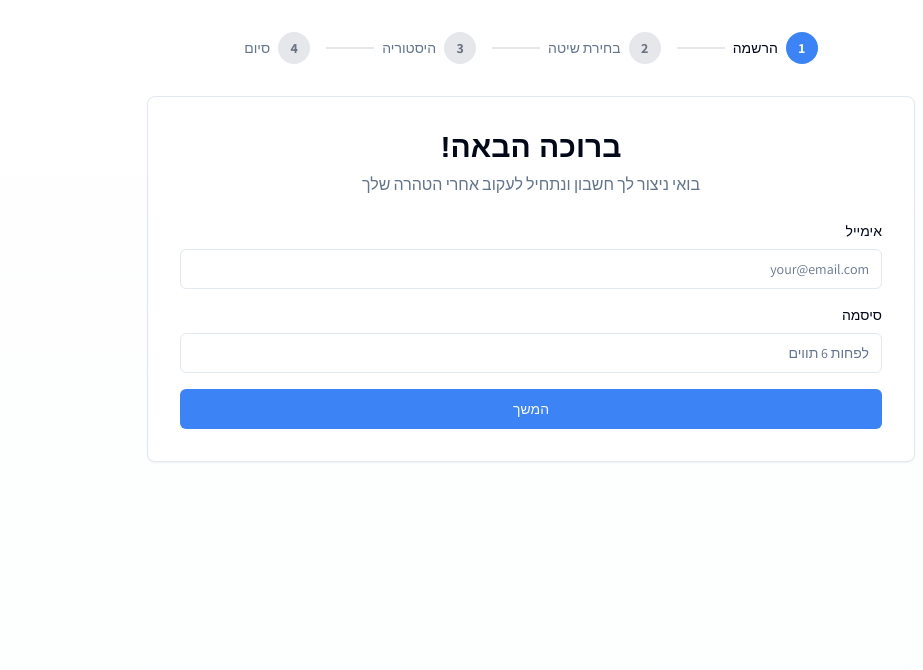
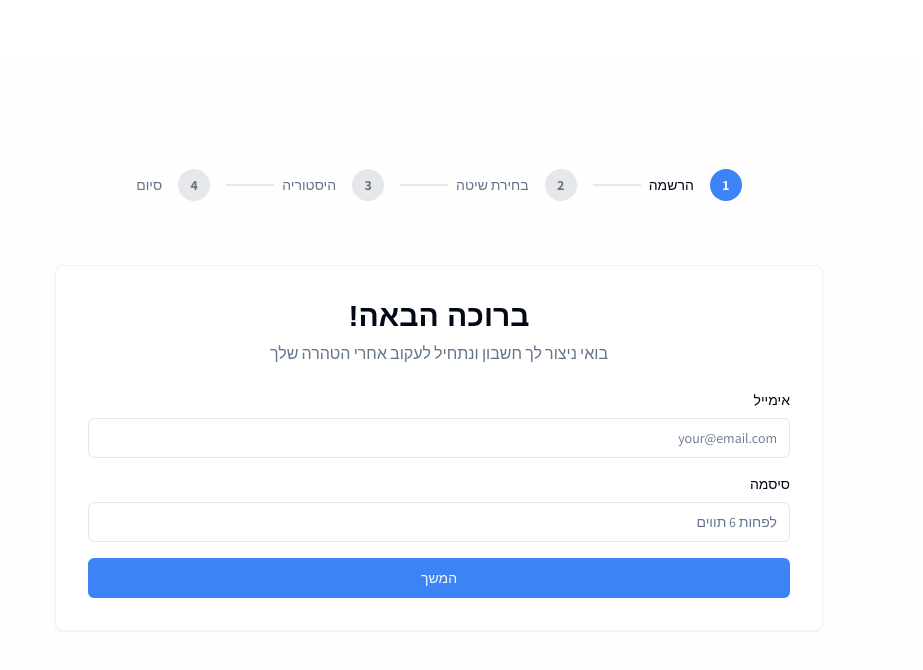
Before and after one commit to Shaked1/tahara-calendar2, a Next.js app: page /onboarding in a window 1280 px wide. Shown: the top 670 px of the page, without its empty margins (357-1280 px from the left). Built offline with nearby package versions, Linux system fonts and the light colour scheme; a web font is replaced by a local one; what @supabase/auth-helpers-nextjs, tailwindcss-rtl would draw is missing.

Commit message:
Update page.tsx

```diff
--- a/src/app/onboarding/page.tsx
+++ b/src/app/onboarding/page.tsx
@@ -3,7 +3,8 @@
  */
 
 'use client';
-export const dynamic = 'force-dynamic';
+// 💡 שימי לב: מחקנו מפה את ה-export const dynamic שגרם לבעיות ב-Build הקודם!
+// הפיכת ה-Layout הכללי ל-force-dynamic תטפל בזה בצורה הרבה יותר נקייה.
 
 import { useState } from 'react';
 import { useRouter } from 'next/navigation';
@@ -64,7 +65,7 @@ export default function OnboardingPage() {
             timezone: 'Asia/Jerusalem',
             location_name: 'ירושלים',
             onboarding_completed: false,
-          }as any);
+          } as any);
 
         if (profileError) throw profileError;
 
@@ -103,12 +104,13 @@ export default function OnboardingPage() {
     }
   };
 
-  const handleHistoryComplete = async (entries: any[]) => {
+  const handleHistoryComplete = async (entries: any[] = []) => {
     if (!userId) return;
 
     setLoading(true);
     try {
-      // שמירת כל הוסתות
+      // שמירת הוסתות רק אם המשתמשת אכן הכניסה נתונים
+      if (entries && entries.length > 0) {
         for (const entry of entries) {
           await addVesetEvent(
             userId,
@@ -117,8 +119,9 @@ export default function OnboardingPage() {
             entry.onah
           );
         }
+      }
 
-      // סימון onboarding כהושלם
+      // סימון onboarding כהושלם (קורה בכל מקרה, גם ללא וסתות)
       const { error } = await (supabase
         .from('users_profile') as any)
         .update({ onboarding_completed: true })
@@ -140,19 +143,24 @@ export default function OnboardingPage() {
   };
 
 return (
-    <div className="min-h-screen bg-gradient-to-b from-background to-secondary/20 py-8 px-4">
-      <div className="max-w-3xl mx-auto">
-        {/* Progress Bar */}
-        <div className="mb-8">
+    /* במחשב: py-8 (הרווח המקורי מהגג). במובייל: min-h-[100dvh] ורווח קטן py-4 שלא יקטע */
+    <div className="min-h-[100dvh] md:min-h-screen bg-gradient-to-b from-background to-secondary/20 py-4 md:py-8 px-4 flex flex-col justify-start md:justify-center font-sans antialiased">
+      {/* במחשב: max-w-3xl המקורי שלך. במובייל: מתכווץ אוטומטית ל-max-w-xl כדי להתאים למסך */}
+      <div className="w-full max-w-xl md:max-w-3xl mx-auto flex flex-col gap-4 md:gap-8">
+
+        {/* Progress Bar: במחשב הוא מרווח כמו קודם, במובייל הוא מתנקה מסביב כדי לחסוך מקום */}
+        <div className="w-full p-3 md:p-0 md:bg-transparent md:border-none md:shadow-none bg-background/60 backdrop-blur-sm rounded-xl border border-border/40 shadow-sm mb-0 md:mb-8">
           <div className="flex items-center justify-center gap-2">
             {['הרשמה', 'בחירת שיטה', 'היסטוריה', 'סיום'].map((label, index) => {
               const stepIndex = ['auth', 'method', 'history', 'complete'].indexOf(step);
               const isActive = index <= stepIndex;
+              const isCurrent = index === stepIndex;
 
               return (
-                <div key={label} className="flex items-center">
+                <div key={label} className="flex items-center flex-1 md:flex-initial justify-center">
+                  <div className="flex flex-col sm:flex-row items-center gap-1 sm:gap-2 text-center">
                     <div
-                    className={`w-8 h-8 rounded-full flex items-center justify-center text-sm font-bold ${
+                      className={`w-7 h-7 sm:w-8 sm:h-8 rounded-full flex items-center justify-center text-xs sm:text-sm font-bold transition-all ${
                         isActive
                           ? 'bg-primary text-primary-foreground'
                           : 'bg-gray-200 text-gray-500'
@@ -160,19 +168,24 @@ export default function OnboardingPage() {
                     >
                       {index + 1}
                     </div>
-                  <span className={`mr-2 text-sm ${isActive ? 'font-medium' : 'text-muted-foreground'}`}>
+                    {/* במובייל מציג רק את השלב הנוכחי כדי שלא יישבר, במחשב (md) מציג תמיד את הכל כמו בעיצוב הישן */}
+                    <span className={`text-[11px] sm:text-xs md:text-sm mr-2 ${
+                      isActive ? 'font-medium' : 'text-muted-foreground'
+                    } ${isCurrent ? 'block' : 'hidden md:inline-block'}`}>
                       {label}
                     </span>
-                  {index < 3 && <div className="w-12 h-0.5 bg-gray-200 mx-2" />}
+                  </div>
+                  {index < 3 && <div className={`w-8 sm:w-12 h-0.5 mx-1 sm:mx-2 ${index < stepIndex ? 'bg-primary' : 'bg-gray-200'}`} />}
                 </div>
               );
             })}
           </div>
         </div>
 
-        {/* Content */}
-        <Card>
-          <CardContent className="p-8">
+        {/* Content Card */}
+        <Card className="md:border md:shadow-sm border-border/50">
+          {/* פדינג: במחשב p-8 בדיוק כמו בעיצוב הישן. במובייל (מסכים קטנים מ-md) הוא יורד ל-p-5 כדי למנוע את קטיעת המסך */}
+          <CardContent className="p-5 md:p-8">
             {step === 'auth' && (
               <div className="space-y-6">
                 <div className="text-center space-y-2">
@@ -222,10 +235,13 @@ export default function OnboardingPage() {
                   </p>
                 </div>
 
+                {/* במובייל מגביל גובה עם גלילה פנימית כדי שהכפתור לא ייחתך, במחשב נפתח רגיל */}
+                <div className="max-h-[50vh] md:max-h-none overflow-y-auto md:overflow-visible px-1">
                   <MethodSelector
                     onSelect={setHalachicSettings}
                     initialSettings={halachicSettings}
                   />
+                </div>
 
                 <Button onClick={handleMethodComplete} className="w-full" disabled={loading}>
                   {loading ? 'שומר...' : 'המשך'}
@@ -238,11 +254,25 @@ export default function OnboardingPage() {
                 <div className="text-center space-y-2">
                   <h2 className="text-2xl font-bold font-hebrew">הזנת היסטוריה</h2>
                   <p className="text-muted-foreground">
-                    הזיני את הוסתות האחרונות שלך לחישובים מדויקים
+                    הזיני את הוסתות האחרונות שלך לחישובים מדויקים (אופציונלי)
                   </p>
                 </div>
 
+                {/* במובייל מגביל גובה עם גלילה פנימית כדי שהכפתור לא ייחתך, במחשב נפתח רגיל */}
+                <div className="max-h-[50vh] md:max-h-none overflow-y-auto md:overflow-visible px-1">
                   <HistoryInput onComplete={handleHistoryComplete} />
+                </div>
+
+                <div className="pt-2 text-center">
+                  <button
+                    type="button"
+                    onClick={() => handleHistoryComplete([])}
+                    disabled={loading}
+                    className="text-sm text-muted-foreground hover:text-primary transition-colors underline underline-offset-4"
+                  >
+                    אין לי וסתות קודמות להזין (התחילי דף חלק)
+                  </button>
+                </div>
               </div>
             )}
 
```
Lines whose indentation alone changed are shown as unchanged.
